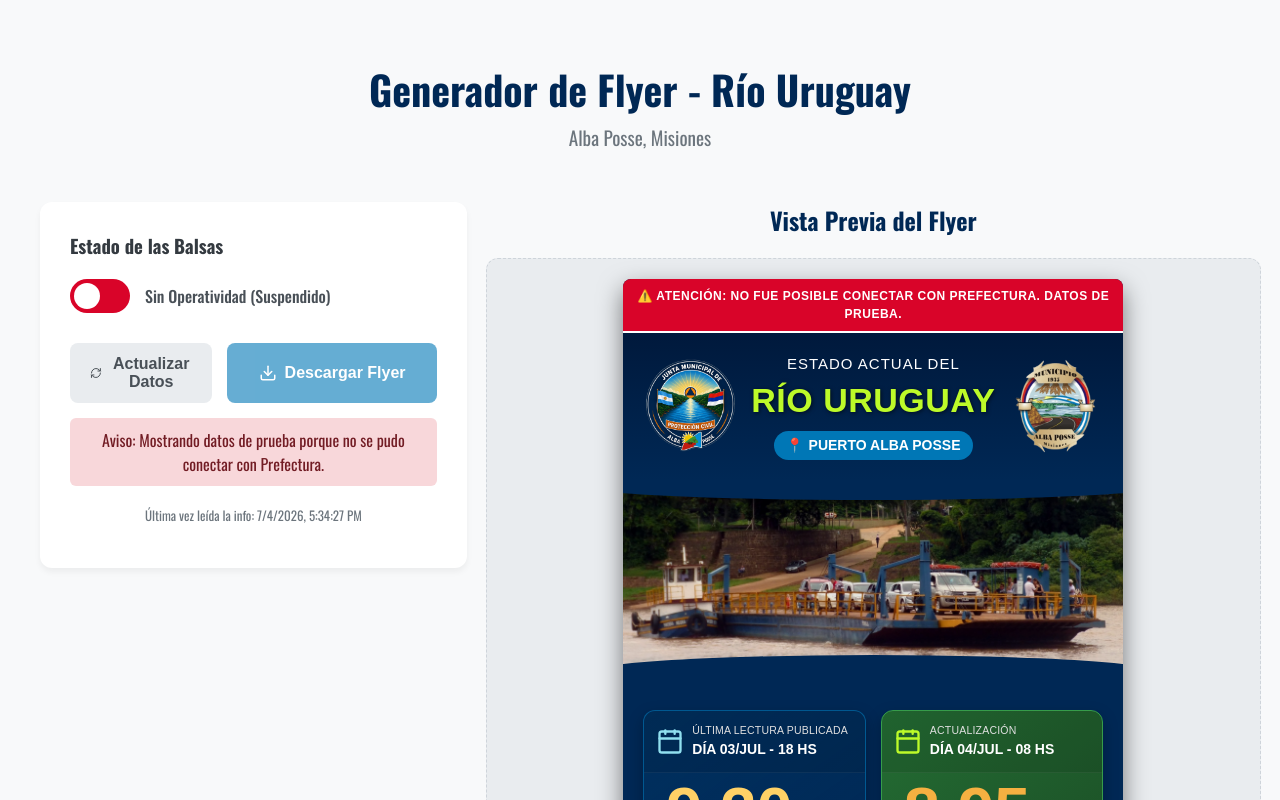
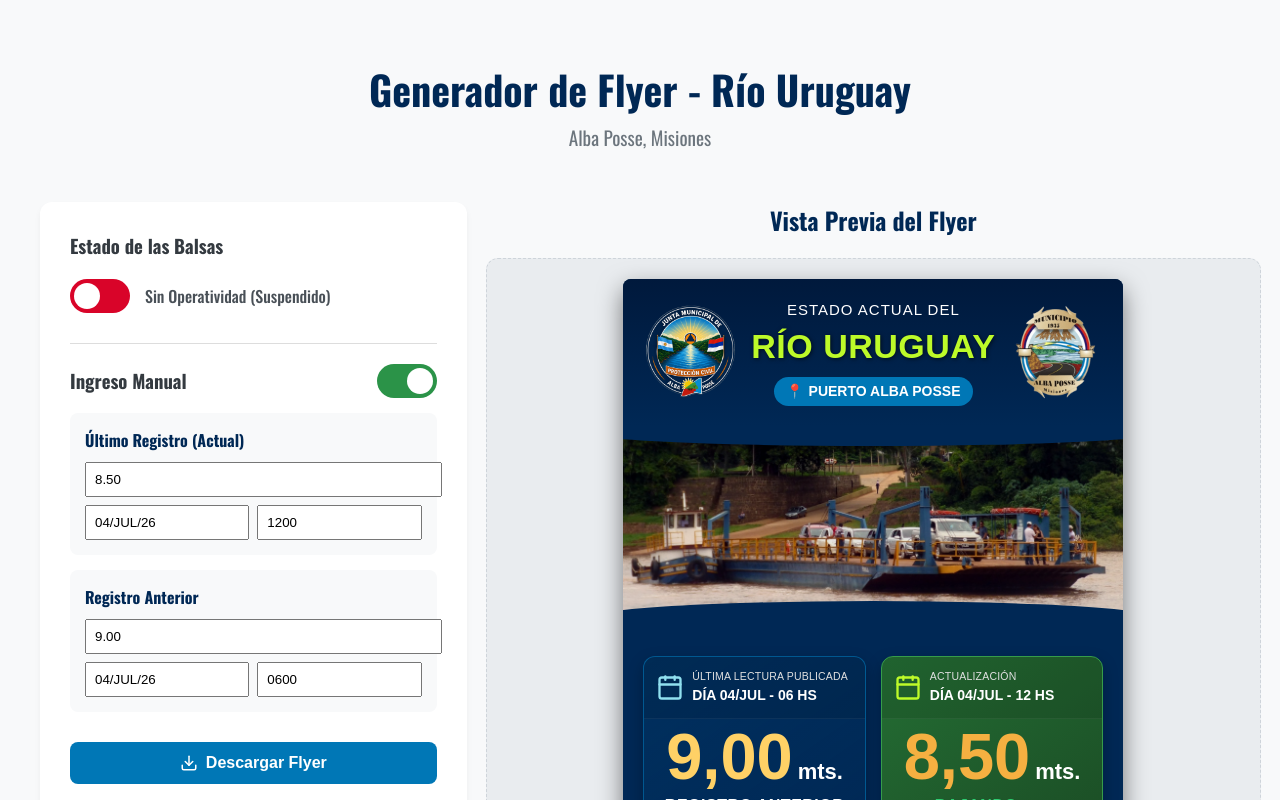
Before and after one commit to KevinSchacker/riouruguay-albaposse, a React (Vite) app: page / in a window 1280 px wide. Shown: the top 800 px of the page. Built offline with nearby package versions, Linux system fonts and the light colour scheme; no server answers.

Commit message:
Feat: Add Manual Mode fallback to guarantee 100% uptime regardless of Prefectura's anti-bot firewall

```diff
--- a/src/App.jsx
+++ b/src/App.jsx
@@ -8,14 +8,23 @@ function App() {
   const [data, setData] = useState(null);
   const [loading, setLoading] = useState(false);
   const [error, setError] = useState(null);
-  const [ferryOperational, setFerryOperational] = useState(false); // default to false as in the example
+  const [ferryOperational, setFerryOperational] = useState(false);
+  const [manualMode, setManualMode] = useState(false);
+
+  // Estados para modo manual
+  const [manualData, setManualData] = useState({
+    currentHeight: '8.50',
+    currentDate: '04/JUL/26',
+    currentTime: '1200',
+    prevHeight: '9.00',
+    prevDate: '04/JUL/26',
+    prevTime: '0600'
+  });
 
   const fetchData = async () => {
     setLoading(true);
     setError(null);
     try {
-      // Usamos corsproxy.io para saltar las restricciones de CORS en el navegador.
-      // Así evitamos usar el backend de Netlify que está bloqueado por el firewall de Prefectura.
       const url = 'https://corsproxy.io/?url=https://contenidosweb.prefecturanaval.gob.ar/alturas/?page=historico&tiempo=7&id=532';
 
       const response = await fetch(url, {
@@ -25,7 +34,7 @@ function App() {
       });
 
       if (!response.ok) {
-        throw new Error('Error al obtener datos reales. Usando datos de prueba.');
+        throw new Error('Error de conexión.');
       }
 
       const html = await response.text();
@@ -34,7 +43,7 @@ function App() {
       const previousMatch = html.match(/Registro anterior: <\/b>([0-9.]+) Mts el (.*?) - ([0-9]+)/);
 
       if (!currentMatch || !previousMatch) {
-        throw new Error('No se pudo parsear el HTML devuelto por Prefectura.');
+        throw new Error('No se pudo leer el formato.');
       }
 
       setData({
@@ -53,14 +62,8 @@ function App() {
       });
     } catch (err) {
       console.warn(err);
-      // Fallback para desarrollo o cuando falla la web
-      setData({
-        current: { height: '8.95', date: '04/JUL/26', time: '0800' },
-        previous: { height: '9.30', date: '03/JUL/26', time: '1800' },
-        fetchedAt: new Date().toISOString(),
-        isFallbackData: true
-      });
-      setError('Aviso: Mostrando datos de prueba porque no se pudo conectar con Prefectura.');
+      setError('El servidor de Prefectura bloqueó la conexión automática.');
+      setManualMode(true); // Activar modo manual automáticamente si falla
     } finally {
       setLoading(false);
     }
@@ -75,24 +78,30 @@ function App() {
     if (!flyerElement) return;
 
     try {
-      // Ocultar botones o cosas que no queremos en el canvas (si las hubiera dentro del componente)
       const canvas = await html2canvas(flyerElement, {
-        scale: 2, // Mejor resolución
+        scale: 2,
         useCORS: true,
-        backgroundColor: '#002855' // Color de fondo base por las dudas
+        backgroundColor: '#002855'
       });
 
       const image = canvas.toDataURL('image/png');
       const link = document.createElement('a');
       link.href = image;
-      const dateStr = new Date().toISOString().split('T')[0];
-      link.download = `estado-rio-uruguay-${dateStr}.png`;
+      link.download = `estado-rio-uruguay-${new Date().getTime()}.png`;
       link.click();
     } catch (err) {
-      console.error('Error al generar la imagen', err);
+      console.error('Error al generar imagen:', err);
       alert('Hubo un error al generar la imagen.');
     }
   };
+
+  // Determinar qué datos enviar al flyer
+  const flyerData = manualMode ? {
+    current: { height: manualData.currentHeight, date: manualData.currentDate, time: manualData.currentTime },
+    previous: { height: manualData.prevHeight, date: manualData.prevDate, time: manualData.prevTime },
+    fetchedAt: new Date().toISOString(),
+    isFallbackData: false
+  } : data;
 
   return (
     <div className="app-container">
@@ -103,6 +112,7 @@ function App() {
 
       <main className="app-main">
         <div className="controls-panel">
+
           <div className="control-group">
             <h3>Estado de las Balsas</h3>
             <div className="toggle-container">
@@ -115,37 +125,71 @@ function App() {
                 <span className="slider round"></span>
               </label>
               <span className="toggle-label">
-                {ferryOperational ? 'Operativas (Servicio Normal)' : 'Sin Operatividad (Suspendido)'}
+                {ferryOperational ? 'Operativo (Habilitado)' : 'Sin Operatividad (Suspendido)'}
               </span>
             </div>
           </div>
 
+          <div className="control-group" style={{marginTop: '20px', borderTop: '1px solid #ddd', paddingTop: '20px'}}>
+            <div style={{display: 'flex', justifyContent: 'space-between', alignItems: 'center', marginBottom: '15px'}}>
+              <h3 style={{margin: 0}}>Ingreso Manual</h3>
+              <label className="switch">
+                <input
+                  type="checkbox"
+                  checked={manualMode}
+                  onChange={(e) => setManualMode(e.target.checked)}
+                />
+                <span className="slider round"></span>
+              </label>
+            </div>
+
+            {manualMode && (
+              <div className="manual-inputs" style={{display: 'flex', flexDirection: 'column', gap: '15px'}}>
+                <div style={{background: '#f8f9fa', padding: '15px', borderRadius: '8px'}}>
+                  <h4 style={{margin: '0 0 10px 0', color: '#002855'}}>Último Registro (Actual)</h4>
+                  <input type="text" placeholder="Altura (ej: 8.50)" value={manualData.currentHeight} onChange={e => setManualData({...manualData, currentHeight: e.target.value})} style={{width: '100%', padding: '8px', marginBottom: '8px'}} />
+                  <div style={{display: 'flex', gap: '8px'}}>
+                    <input type="text" placeholder="Día/Mes (ej: 04/JUL)" value={manualData.currentDate} onChange={e => setManualData({...manualData, currentDate: e.target.value})} style={{width: '50%', padding: '8px'}} />
+                    <input type="text" placeholder="Hora (ej: 1200)" value={manualData.currentTime} onChange={e => setManualData({...manualData, currentTime: e.target.value})} style={{width: '50%', padding: '8px'}} />
+                  </div>
+                </div>
+
+                <div style={{background: '#f8f9fa', padding: '15px', borderRadius: '8px'}}>
+                  <h4 style={{margin: '0 0 10px 0', color: '#002855'}}>Registro Anterior</h4>
+                  <input type="text" placeholder="Altura (ej: 9.00)" value={manualData.prevHeight} onChange={e => setManualData({...manualData, prevHeight: e.target.value})} style={{width: '100%', padding: '8px', marginBottom: '8px'}} />
+                  <div style={{display: 'flex', gap: '8px'}}>
+                    <input type="text" placeholder="Día/Mes (ej: 04/JUL)" value={manualData.prevDate} onChange={e => setManualData({...manualData, prevDate: e.target.value})} style={{width: '50%', padding: '8px'}} />
+                    <input type="text" placeholder="Hora (ej: 0600)" value={manualData.prevTime} onChange={e => setManualData({...manualData, prevTime: e.target.value})} style={{width: '50%', padding: '8px'}} />
+                  </div>
+                </div>
+              </div>
+            )}
+          </div>
+
           <div className="actions">
-            <button onClick={fetchData} disabled={loading} className="btn btn-secondary">
-              <RefreshCw size={18} className={loading ? 'spin' : ''} />
-              {loading ? 'Actualizando...' : 'Actualizar Datos'}
-            </button>
+            {!manualMode && (
+              <button onClick={fetchData} disabled={loading} className="btn btn-secondary">
+                <RefreshCw size={18} className={loading ? 'spin' : ''} />
+                {loading ? 'Actualizando...' : 'Auto-Actualizar'}
+              </button>
+            )}
 
-            <button onClick={handleDownload} disabled={loading || !data || error} className="btn btn-primary">
+            <button onClick={handleDownload} disabled={loading || (!data && !manualMode) || (error && !manualMode)} className="btn btn-primary">
               <Download size={18} />
               Descargar Flyer
             </button>
           </div>
 
-          {error && <div className="error-message">{error}</div>}
-
-          <div className="last-sync">
-            {data && <p>Última vez leída la info: {new Date(data.fetchedAt).toLocaleString()}</p>}
-          </div>
+          {error && !manualMode && <div className="error-message">{error}</div>}
         </div>
 
         <div className="preview-panel">
           <h2>Vista Previa del Flyer</h2>
           <div className="preview-container">
-            {loading && !data ? (
+            {loading && !data && !manualMode ? (
               <div className="loading-state">Cargando datos del río...</div>
             ) : (
-              <FlyerPreview data={data} ferryOperational={ferryOperational} />
+              <FlyerPreview data={flyerData} ferryOperational={ferryOperational} />
             )}
           </div>
         </div>
```
